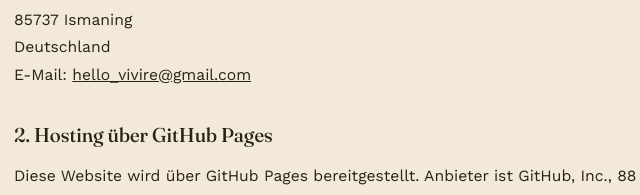
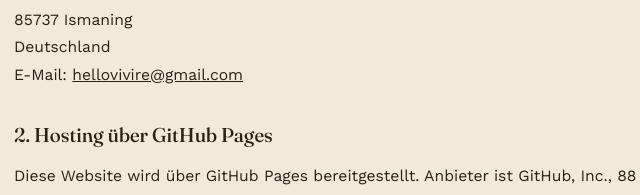
Before and after one commit to janniederreiter/vivire, a plain HTML site: page datenschutz.html in a window 1280 px wide. Shown: the part 750-945 px from the top of the page, 310-950 px from the left. Drawn offline with Linux system fonts and the light colour scheme.

Commit message:
Update datenschutz.html

```diff
--- a/datenschutz.html
+++ b/datenschutz.html
@@ -45,8 +45,8 @@
   85737 Ismaning<br>
   Deutschland<br>
   E-Mail:
-  <a href="mailto:hello_vivire@gmail.com">
-    hello_vivire@gmail.com
+  <a href="mailto:hellovivire@gmail.com">
+    hellovivire@gmail.com
   </a>
 </p>
 
@@ -494,8 +494,8 @@
 
 <p>
   Zur Ausübung eurer Rechte genügt eine Nachricht an:
-  <a href="mailto:hello_vivire@gmail.com">
-    hello_vivire@gmail.com
+  <a href="mailto:hellovivire@gmail.com">
+    hellovivire@gmail.com
   </a>.
 </p>
 
```
